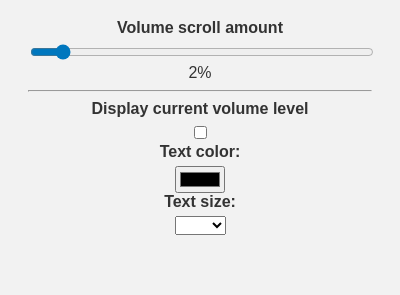
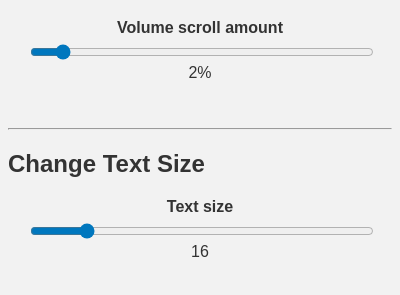
Before and after one commit to FrodeMog/VolumeScrollAnywhere, a browser extension: page popup.html in a window 400 px wide. Shown: the part 61-356 px from the top of the page. Drawn offline with Linux system fonts and the light colour scheme.

Commit message:
textsize setting added

```diff
--- a/popup.html
+++ b/popup.html
@@ -13,30 +13,19 @@
         <div style="text-align:center;">
             <label for="increment">Volume scroll amount</label>
             <input type="range" id="increment" name="increment" min="0.001" max="0.25" step="0.001" value="0.02"
-                oninput="updateSliderValue(this.value)">
-            <span id="sliderValue">2%</span>
+                oninput="updateValue(this.id, this.value)">
+            <span id="incrementValue">2%</span>
         </div>
-        <hr> <!-- New section starts here -->
+    </form>
+    <br>
+    <hr>
+    <h2>Change Text Size</h2>
+    <form>
         <div style="text-align:center;">
-            <label for="displayVolume">Display current volume level</label>
-            <input type="checkbox" id="displayVolume" name="displayVolume" onchange="updateDisplayVolume(this.checked)">
-        </div>
-        <div style="text-align:center;">
-            <label for="textColor">Text color:</label>
-            <input type="color" id="textColor" name="textColor" onchange="updateTextColor(this.value)" value="#000000">
-            <label for="textSize">Text size:</label>
-            <select id="textSize" name="textSize" onchange="updateTextSize(this.value)">
-                <option value="10px">10px</option>
-                <option value="12px">12px</option>
-                <option value="14px">14px</option>
-                <option value="16px" selected>16px</option>
-                <option value="18px">18px</option>
-                <option value="20px">20px</option>
-                <option value="24px">24px</option>
-                <option value="28px">28px</option>
-                <option value="30px">30px</option>
-            </select>
-        </div>
+            <label for="textSize">Text size</label>
+            <input type="range" id="textSize" name="textSize" min="10" max="50" step="1" value="16"
+                oninput="updateTextSize(this.id, this.value)">
+            <span id="textSizeValue">16px</span>
         </div>
     </form>
     <script src="popup.js"></script>
--- a/popup.js
+++ b/popup.js
@@ -1,71 +1,45 @@
+function updateValue(key, newValue) {
+    browser.storage.local.set({ [key]: newValue });
+
+    // Send a message to content.js to notify it of the updated value
+    browser.tabs.query({ active: true, currentWindow: true }).then(tabs => {
+        browser.tabs.sendMessage(tabs[0].id, { type: `${key}Update`, [key]: newValue });
+    });
+
+    // Update the value in the UI
+    var valueElement = document.getElementById(`${key}Value`);
+    if (key === "increment") {
+        var percentageValue = (newValue * 100).toFixed(0) + "%";
+        valueElement.innerText = percentageValue;
+    } else {
+        valueElement.innerText = newValue;
+    }
+}
+
 function saveOptions() {
     var increment = document.getElementById("increment").value;
-    var textColor = document.getElementById("textColor").value;
     var textSize = document.getElementById("textSize").value;
-    browser.storage.local.set({ "increment": increment, "textColor": textColor, "textSize": textSize });
-    updateSliderValue(increment);
-    updateIncrement(increment);
-    updateTextColor(currentTextColor);
-    updateTextSize(currentTextSize);
+    updateValue("increment", increment);
+    updateValue("textSize", textSize);
 }
 
 function restoreOptions() {
-    let currentIncrement, currentTextColor, currentTextSize;
-
     function setCurrentChoice(result) {
-        currentIncrement = result.increment || "0.02";
-        currentTextColor = result.textColor || "#000000";
-        currentTextSize = result.textSize || "16";
+        let currentIncrement = result.increment || "0.02";
+        let currentTextSize = result.textSize || "16";
         document.getElementById("increment").value = currentIncrement;
-        document.getElementById("textColor").value = currentTextColor;
         document.getElementById("textSize").value = currentTextSize;
-        updateSliderValue(currentIncrement);
-        updateIncrement(currentIncrement);
-        updateTextColor(currentTextColor);
-        updateTextSize(currentTextSize);
+        updateValue("increment", currentIncrement);
+        updateValue("textSize", currentTextSize);
     }
 
     function onError(error) {
         console.log(`Error: ${error}`);
     }
 
-    let getting = browser.storage.local.get(["increment", "textColor", "textSize"]).then(setCurrentChoice).catch(onError);
-}
-
-function updateIncrement(newValue) {
-    browser.storage.local.set({ "increment": newValue });
-
-    // Send a message to content.js to notify it of the updated increment value
-    browser.tabs.query({ active: true, currentWindow: true }).then(tabs => {
-        browser.tabs.sendMessage(tabs[0].id, { type: "incrementUpdate", increment: newValue });
-    });
-}
-
-function updateSliderValue(increment) {
-    var sliderValueElement = document.getElementById('sliderValue');
-    var percentageValue = (increment * 100).toFixed(0) + "%";
-    sliderValueElement.innerText = percentageValue;
-}
-
-function updateTextColor(newValue) {
-    browser.storage.local.set({ "textColor": newValue });
-
-    // Send a message to content.js to notify it of the updated text color value
-    browser.tabs.query({ active: true, currentWindow: true }).then(tabs => {
-        browser.tabs.sendMessage(tabs[0].id, { type: "textColorUpdate", textColor: newValue });
-    });
-}
-
-function updateTextSize(newValue) {
-    browser.storage.local.set({ "textSize": newValue });
-
-    // Send a message to content.js to notify it of the updated text size value
-    browser.tabs.query({ active: true, currentWindow: true }).then(tabs => {
-        browser.tabs.sendMessage(tabs[0].id, { type: "textSizeUpdate", textSize: newValue });
-    });
+    let getting = browser.storage.local.get(["increment", "textSize"]).then(setCurrentChoice).catch(onError);
 }
 
 document.addEventListener("DOMContentLoaded", restoreOptions);
 document.getElementById("increment").addEventListener("input", saveOptions);
-document.getElementById("textColor").addEventListener("input", saveOptions);
 document.getElementById("textSize").addEventListener("input", saveOptions);
```
Also changed, not shown: content.js (+8 -2 lines).
